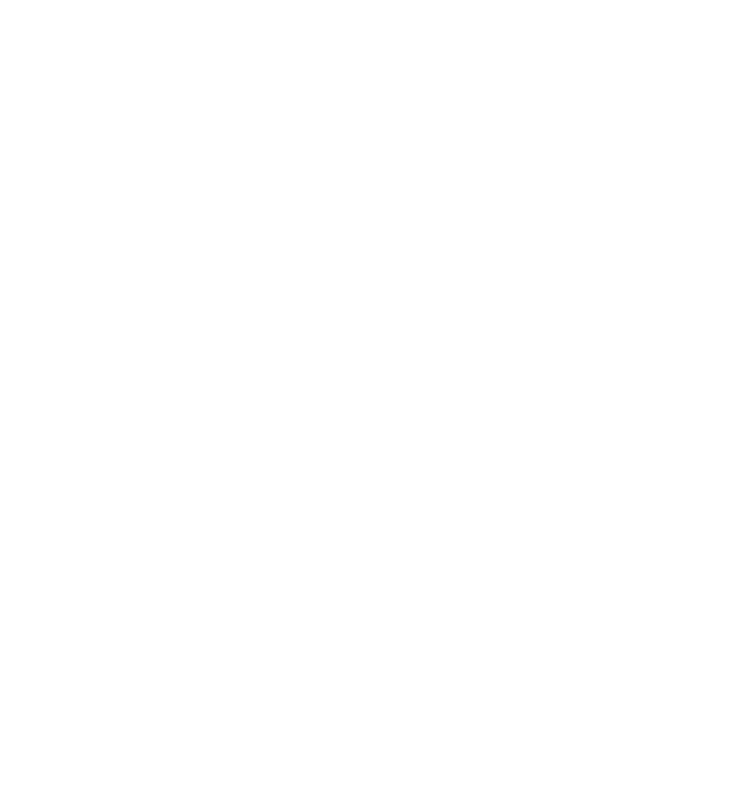
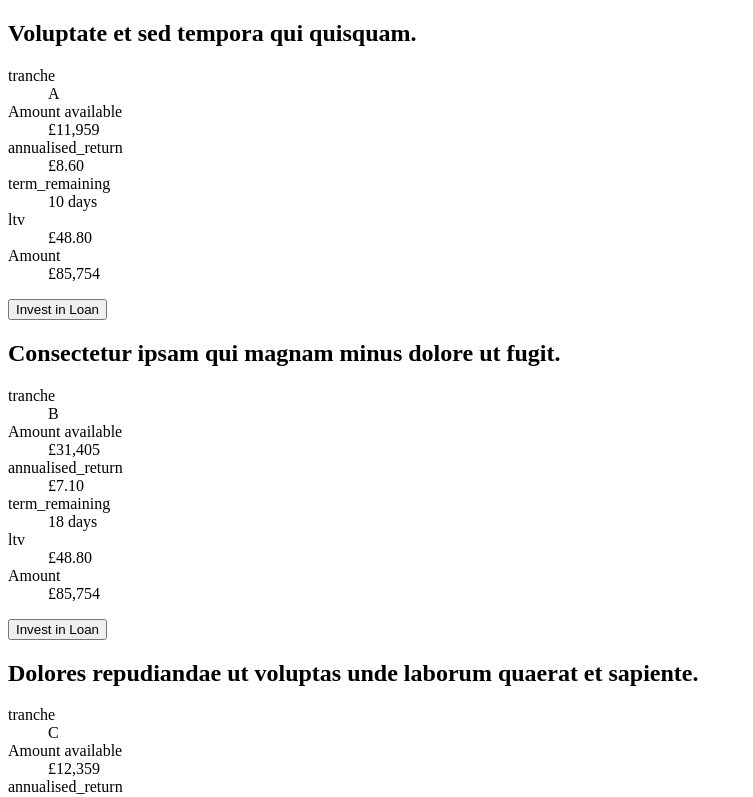
Before and after one commit to jonathanconway/exercise-lendinvest, a React app: page / in a window 1280 px wide. Shown: the top 797 px of the page, without its empty margins (0-753 px from the left). Built offline with nearby package versions, Linux system fonts and the light colour scheme; the HTML template or start-up script is replaced by a standard one.

Commit message:
ref/app use data-test attribute instead of className for testing

```diff
--- a/src/containers/App.jsx
+++ b/src/containers/App.jsx
@@ -1,5 +1,14 @@
 import React from 'react'
 
+import { loans } from '../../data/current-loans.json'
+import Loan from '../components/Loan'
+
 export default class App extends React.Component {
-  render = () => <div className="app"></div>
+  render = () => <div data-test="app">
+    {
+      loans.map((loan, index) =>
+        <Loan key={index} loan={loan} />
+      )
+    }
+  </div>
 }
```
Also changed, not shown: 1 other file (tests, documents, lock files or other folders).
